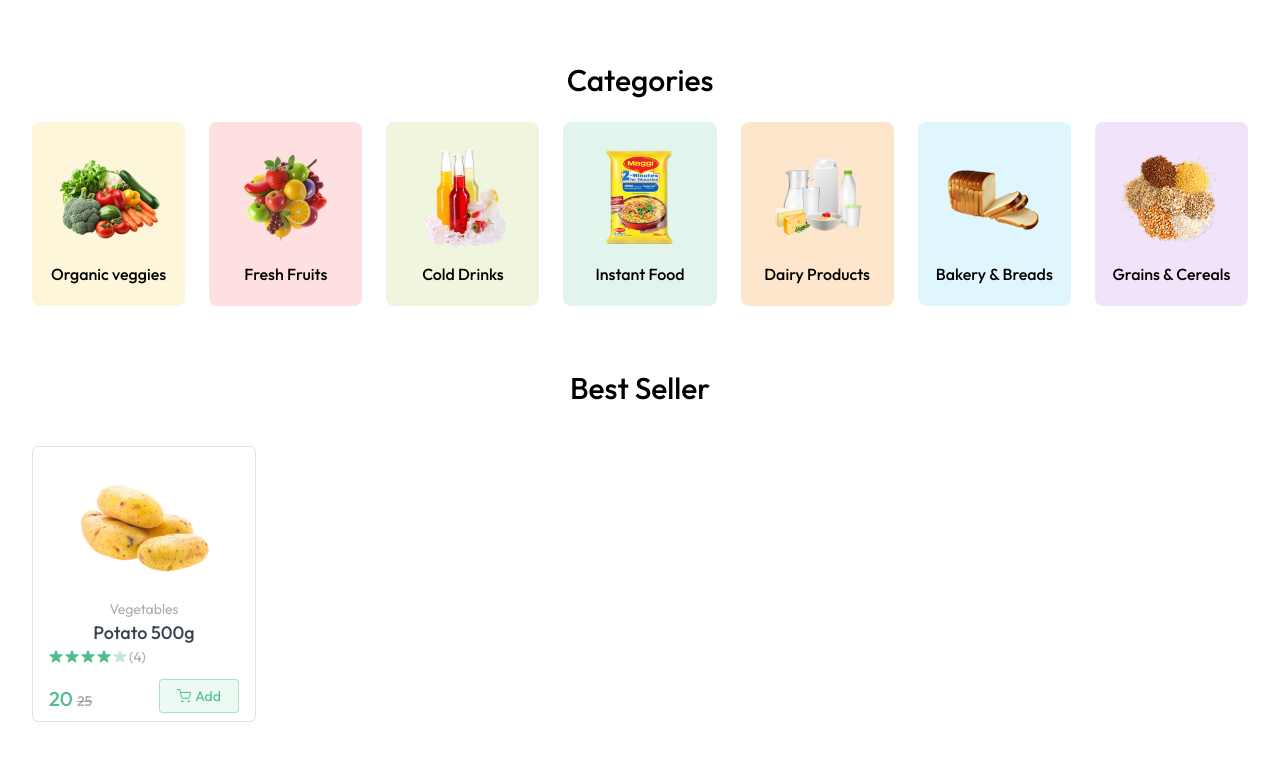
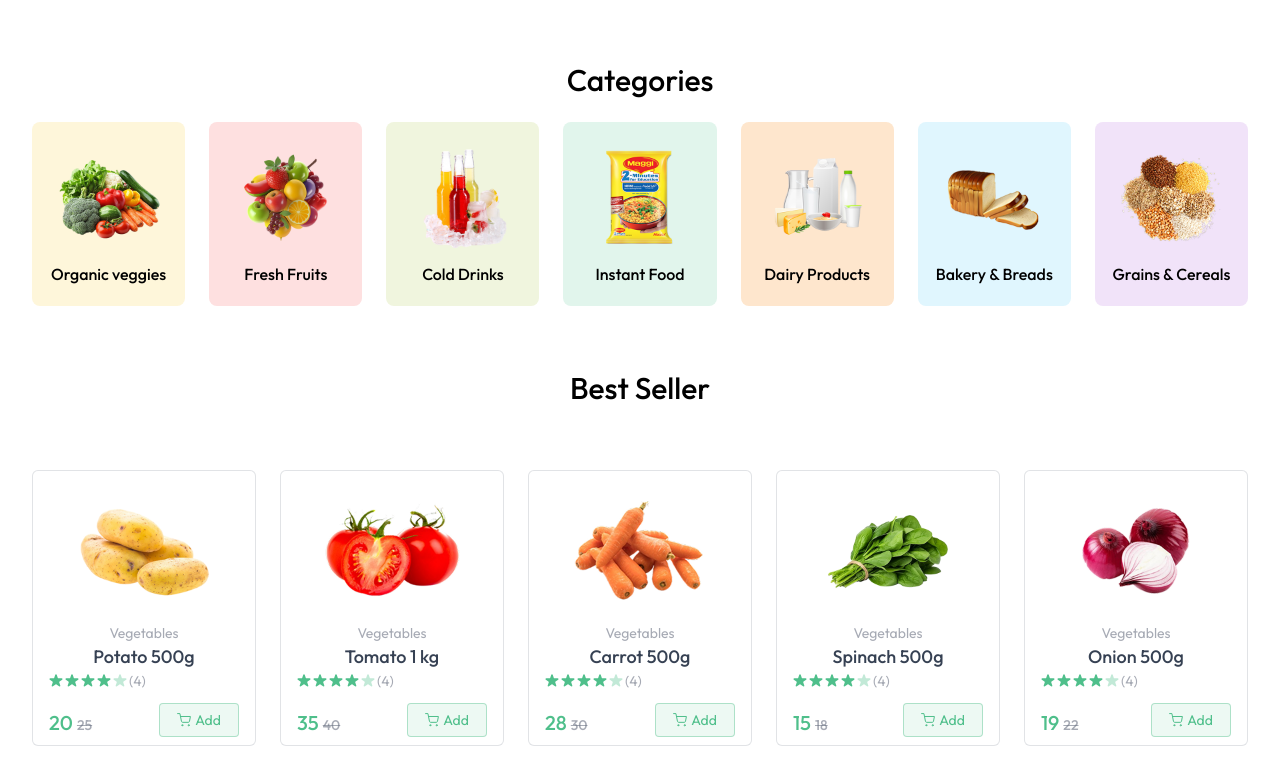
Before and after one commit to tronglee3107/online-shop, a React app in the folder client/: page / in a window 1280 px wide. Shown: the part 583-1361 px from the top of the page. Before the commit the page ends 1337 px from the top, so only its background shows below. Built offline with nearby package versions, Linux system fonts and the light colour scheme; the HTML template or start-up script is replaced by a standard one.

Commit message:
update best seller section with dummy data

```diff
--- a/client/src/components/BestSeller.jsx
+++ b/client/src/components/BestSeller.jsx
@@ -7,8 +7,10 @@
     return (
         <div className="mt-16">
             <p className="text-2xl md:text-3xl font-medium">Best Seller</p>
-            <div>
-                <ProductCard product={products[0]}/>
+            <div className="grid grid-cols-2 sm:grid-cols-3 md:grid-cols-4 gap-3 md:gap-6 lg:grid-cols-5 mt-6">
+                {products.filter((product) => product.inStock).slice(0,5).map((product, index) => (
+                    <ProductCard key={index} product={product}/>
+                ))}
             </div>
         </div>
     );
```
